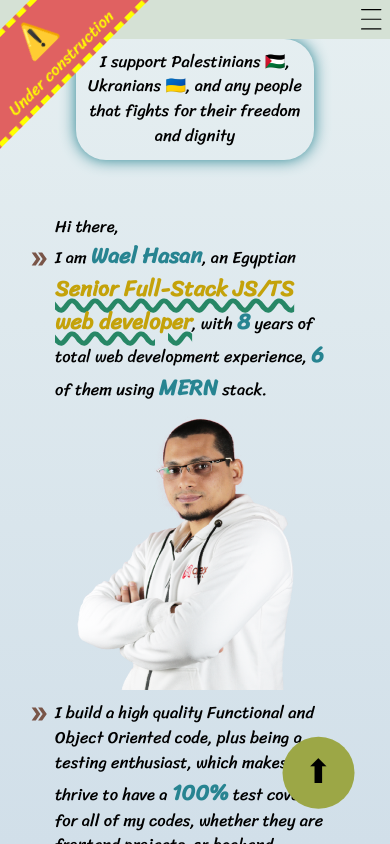
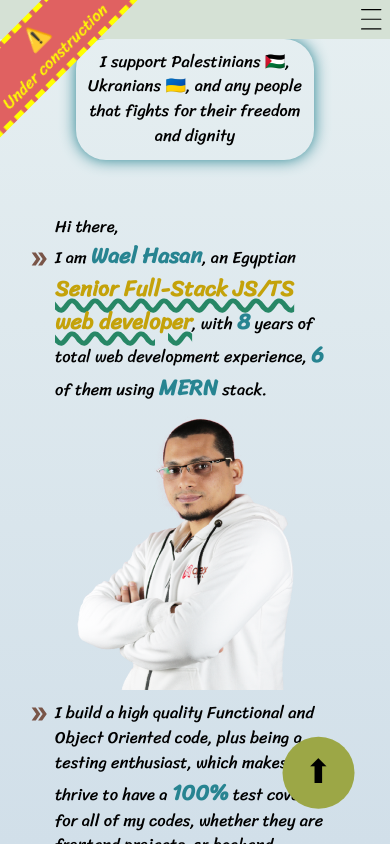
Before and after one commit to waelhasan/personal-site, a Next.js app: page / in a window 390 px wide. Built offline with nearby package versions, Linux system fonts and the light colour scheme.

Commit message:
Responsive UnderconstructionNotice icon size

```diff
--- a/src/app/components/UnderconstructionNotice.tsx
+++ b/src/app/components/UnderconstructionNotice.tsx
@@ -11,7 +11,7 @@ const UnderconstructionNotice = () => (
         origin-center rotate-[-45deg] translate-x-[-40%] translate-y-[-48%]
     `}>
         <h1 className={`md:p-[1rem]`}>
-            <span style={{ fontSize: "3rem" }}>
+            <span className="text-[2rem] lg:text-[3rem]">
                 ⚠️
             </span>
             <br />
```
